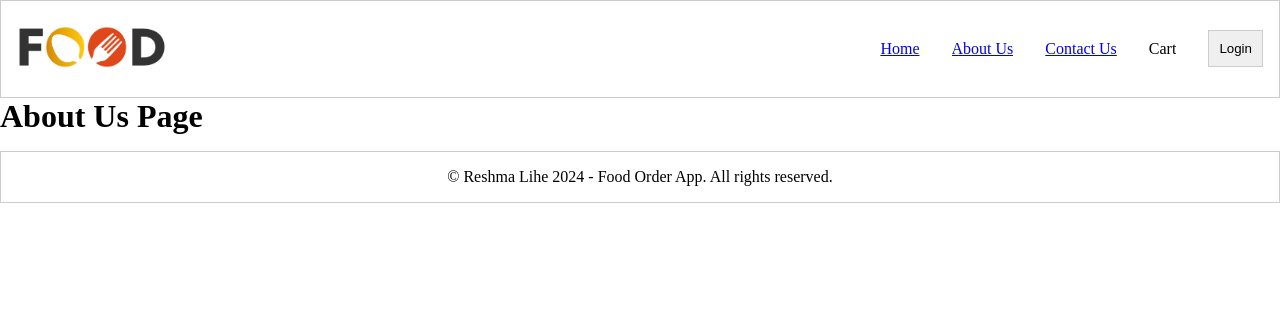
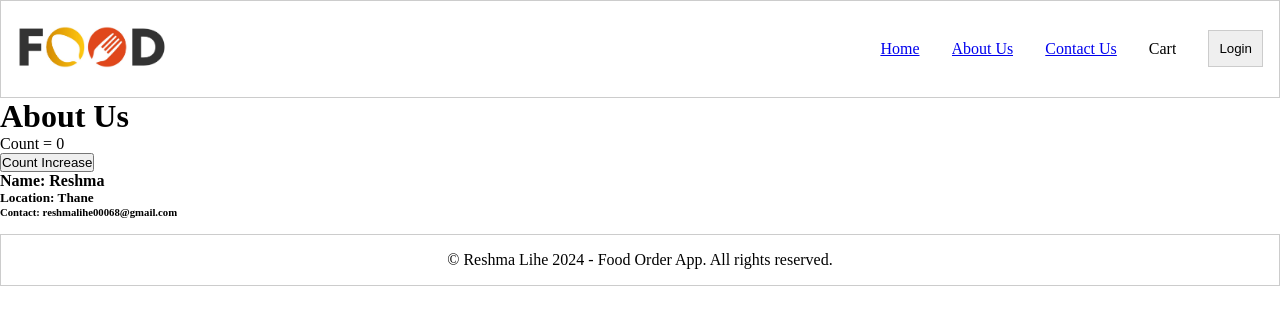
Before and after one commit to lihereshma/React-Food-Ordering-App, a React (Vite) app: page /about in a window 1280 px wide. Shown: the top 324 px of the page. Built offline with nearby package versions, Linux system fonts and the light colour scheme.

Commit message:
Class component updated

```diff
--- a/src/components/About.js
+++ b/src/components/About.js
@@ -1,9 +1,19 @@
-const About = () => {
-  return (
-    <div>
-      <h1>About Us Page</h1>
-    </div>
-  )
+import User from "./User";
+import UserClass from "./UserClass";
+import { Component } from "react";
+
+class About extends Component {
+  render() {
+    return (
+      <div>
+        <h1>About Us</h1>
+        {/* <User name={"Reshma Lihe"} /> */}
+
+        <UserClass name={"Reshma"}/>
+      </div>
+    )
+  }
+
 }
 
 export default About;
--- /dev/null
+++ b/src/components/User.js
@@ -0,0 +1,19 @@
+import { useState } from "react";
+
+const User = ({ name }) => {
+  const [count, setCount] = useState(0);
+  const [count2] = useState(1);
+
+  return (
+
+    <div className="user-card">
+      <p>Count1 = { count }</p>
+      <p>Count2 = { count2 }</p>
+      <h4>Name: { name }</h4>
+      <h5>Location: Thane</h5>
+      <h6>Contact: reshmalihe00068@gmail.com</h6>
+    </div>
+  )
+}
+
+export default User;
--- /dev/null
+++ b/src/components/UserClass.js
@@ -0,0 +1,34 @@
+import { Component } from "react";
+
+class UserClass extends Component {
+  constructor(props) {
+    super(props);
+
+    this.state = {
+      count: 0,
+      count2: 1
+    }
+  }
+
+  render() {
+    const { name } = this.props;
+    const { count, count2 } = this.state;
+
+    return (
+      <div className="user-card">
+        <p>Count = { count }</p>
+        <button onClick={() => {
+          this.setState({
+            count: this.state.count + 1
+          })
+        }}>Count Increase</button>
+        {/* <p>Count2 = { count2 }</p> */}
+        <h4>Name: { name }</h4>
+        <h5>Location: Thane</h5>
+        <h6>Contact: reshmalihe00068@gmail.com</h6>
+      </div>
+    )
+  }
+}
+
+export default UserClass;
--- a/src/utils/constants.js
+++ b/src/utils/constants.js
@@ -37,7 +37,7 @@ export const img_cdn_URL =
 
 // Swiggy API to get Restaurant data with foodfire erver
 export const swiggy_api_URL =
-  "https://foodfire.onrender.com/api/restaurants?lat=21.1702401&lng=72.83106070000001&page_type=DESKTOP_WEB_LISTING";
+  "https://foodfire.onrender.com/api/restaurants?lat=19.199560&lng=72.964256&page_type=DESKTOP_WEB_LISTING";
 
 export const swiggy_menu_api_URL =
-  "https://foodfire.onrender.com/api/menu?page-type=REGULAR_MENU&complete-menu=true&lat=21.1702401&lng=72.83106070000001&&submitAction=ENTER&restaurantId=";
+  "https://foodfire.onrender.com/api/menu?page-type=REGULAR_MENU&complete-menu=true&lat=19.199560&lng=72.964256&&submitAction=ENTER&restaurantId=";
```
